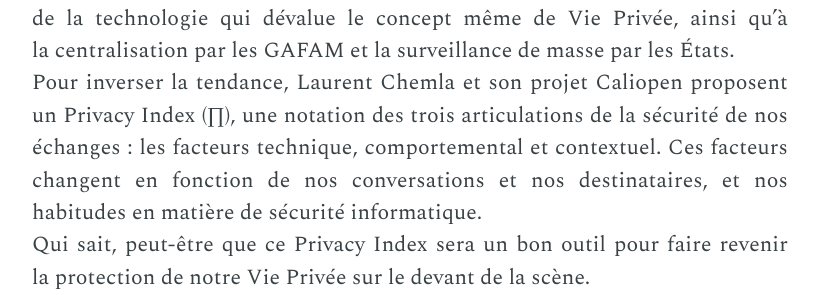
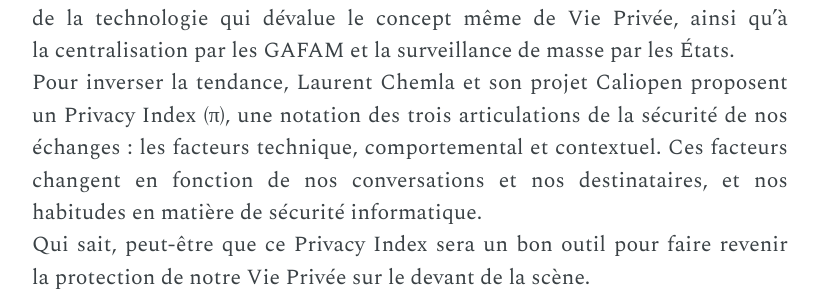
Before and after one commit to joachimesque/joachimesque.github.io, a Jekyll site: the page built from _posts/2017-10-10-parisweb-2017.markdown, in a window 1280 px wide and 900 px high, scrolled down 1132 px. Shown: the part 194-489 px from the top of the window, without its empty margins (230-1049 px from the left). Built offline with Jekyll 4.4.1, drawn with Linux system fonts in a browser that asks for light colours; some web fonts are replaced.

Commit message:
∏ => π

```diff
--- a/_posts/2017-10-10-parisweb-2017.markdown
+++ b/_posts/2017-10-10-parisweb-2017.markdown
@@ -18,7 +18,7 @@ Si vous voyez des&nbsp;erreurs ou des&nbsp;flous dans ce texte, n’hésitez pas
 Tous les&nbsp;ans, je suis agréablement surpris par le&nbsp;nombre de&nbsp;conférences ayant trait à&nbsp;la protection de&nbsp;la vie privée sur le&nbsp;web. Cette année ne m’a pas déçu, je suis content des&nbsp;organisateurs pour la&nbsp;sélection très intéressante cette année où le&nbsp;maître-mot était *Un web responsable*.
 
 Pour ouvrir Paris-Web, Laurent Chemla (fondateur de&nbsp;Gandi) et&nbsp;Julien Dubedout (professionnel du pixel) ont pris la&nbsp;scène pour parler de&nbsp;l’histoire de&nbsp;ce concept qu’est la&nbsp;Vie Privée. Invention récente, héritée du siècle des&nbsp;lumières et&nbsp;du secret des&nbsp;correspondances réclamé à&nbsp;la Révolution, notre vie privée est en&nbsp;danger. Les&nbsp;causes de&nbsp;ce danger sont liées à&nbsp;l’usage qu’on fait de&nbsp;la technologie qui dévalue le&nbsp;concept même de&nbsp;Vie Privée, ainsi qu’à la&nbsp;centralisation par les&nbsp;GAFAM et&nbsp;la surveillance de&nbsp;masse par les&nbsp;États.
-Pour inverser la&nbsp;tendance, Laurent Chemla et&nbsp;son projet Caliopen proposent un&nbsp;Privacy Index (∏), une&nbsp;notation des&nbsp;trois articulations de&nbsp;la sécurité de&nbsp;nos échanges : les&nbsp;facteurs technique, comportemental et&nbsp;contextuel. Ces facteurs changent en&nbsp;fonction de&nbsp;nos conversations et&nbsp;nos destinataires, et&nbsp;nos habitudes en&nbsp;matière de&nbsp;sécurité informatique.
+Pour inverser la&nbsp;tendance, Laurent Chemla et&nbsp;son projet Caliopen proposent un&nbsp;Privacy Index (π), une&nbsp;notation des&nbsp;trois articulations de&nbsp;la sécurité de&nbsp;nos échanges : les&nbsp;facteurs technique, comportemental et&nbsp;contextuel. Ces facteurs changent en&nbsp;fonction de&nbsp;nos conversations et&nbsp;nos destinataires, et&nbsp;nos habitudes en&nbsp;matière de&nbsp;sécurité informatique.
 Qui sait, peut-être que ce Privacy Index sera un&nbsp;bon outil pour faire revenir la&nbsp;protection de&nbsp;notre Vie Privée sur le&nbsp;devant de&nbsp;la scène.
 
 [Le secret de&nbsp;la correspondance numérique](https://www.paris-web.fr/2017/conferences/le-secret-de-la-correspondance-numerique.php), par&nbsp;Laurent Chemla <small>[@LaurentChemla](https://twitter.com/LaurentChemla)</small> / <small>[@LaurentChemla@mamot.fr](https://mamot.fr/@LaurentChemla)</small> et&nbsp;Julien Dubedout <small>[@mariejulien](https://twitter.com/mariejulien)</small>
```
